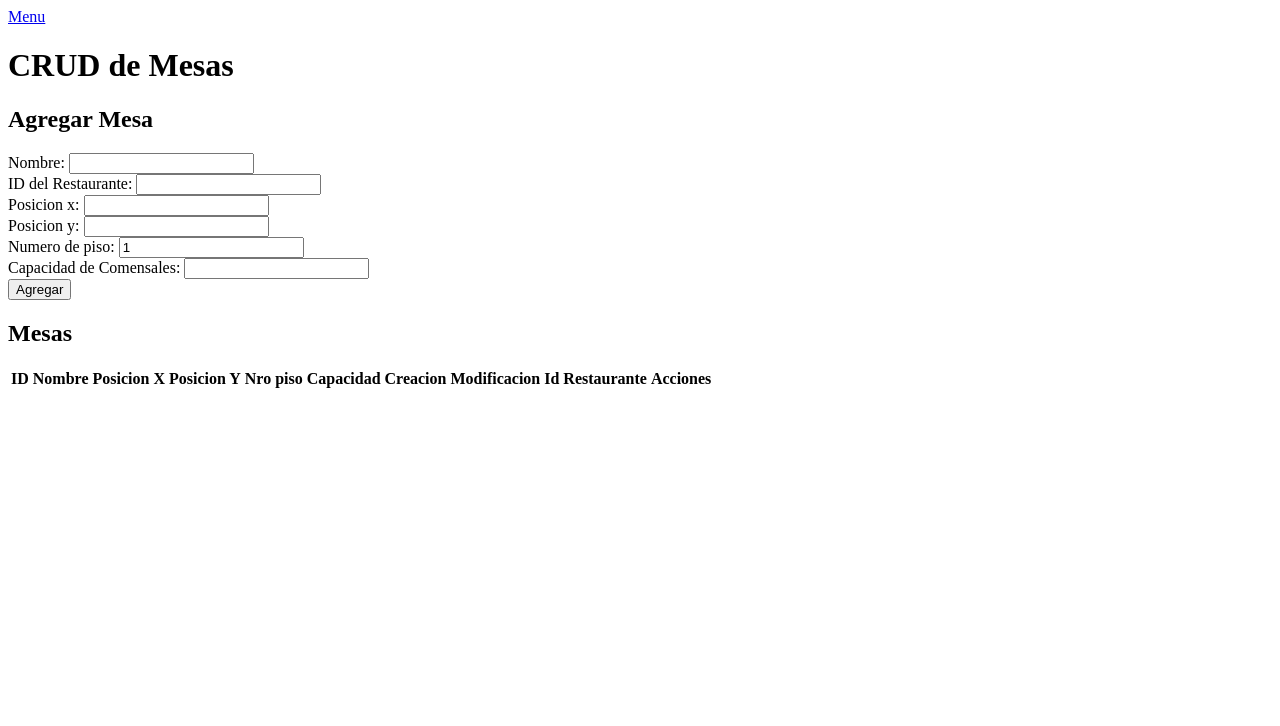
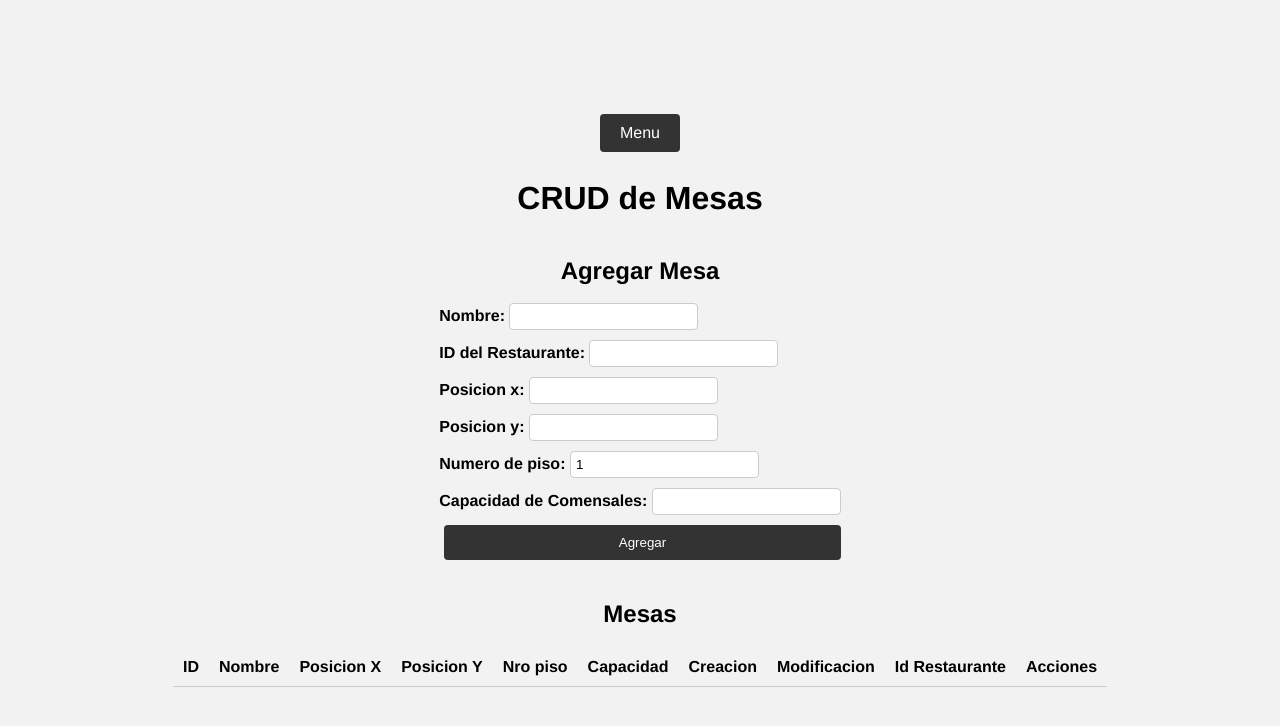
Before and after one commit to jg2kpy/ProjectBackend2, a website with bundled scripts: page frontend/mesas/mesas.html in a window 1280 px wide. Built offline with nearby package versions, Linux system fonts and the light colour scheme; no server answers.

Commit message:
agrega los css

```diff
--- /dev/null
+++ b/frontend/crud.css
@@ -0,0 +1,103 @@
+* {
+    box-sizing: border-box;
+    margin: 0;
+    padding: 0;
+  }
+
+  body {
+    display: flex;
+    justify-content: center;
+    align-items: center;
+    min-height: 100vh;
+    background-color: #f2f2f2;
+    font-family: 'Helvetica', sans-serif;
+  }
+
+  .container {
+    display: flex;
+    flex-direction: column;
+    align-items: center;
+    padding: 20px;
+  }
+
+  h1 {
+    text-align: center;
+    margin-bottom: 20px;
+  }
+
+  h2 {
+    margin-top: 20px;
+  }
+
+  form {
+    display: flex;
+    flex-direction: column;
+    margin-bottom: 20px;
+  }
+
+  form div {
+    margin-bottom: 10px;
+  }
+
+  label {
+    font-weight: bold;
+  }
+
+  input[type="text"] {
+    padding: 5px;
+    border: 1px solid #ccc;
+    border-radius: 4px;
+  }
+
+  input[type="number"] {
+    padding: 5px;
+    border: 1px solid #ccc;
+    border-radius: 4px;
+  }
+
+  button {
+    padding: 10px 20px;
+    background-color: #333;
+    color: #fff;
+    border: none;
+    margin-left: 5px;
+    border-radius: 4px;
+    cursor: pointer;
+  }
+
+  table {
+    width: 100%;
+    border-collapse: collapse;
+    margin-top: 20px;
+  }
+
+  th,
+  td {
+    padding: 10px;
+    text-align: left;
+    border-bottom: 1px solid #ccc;
+  }
+
+  .menu-btn {
+    display: inline-block;
+    padding: 10px 20px;
+    background-color: #333;
+    color: #fff;
+    text-decoration: none;
+    border-radius: 4px;
+    margin-bottom: 10px;
+  }
+
+  .menu-btn:hover {
+    background-color: #555;
+  }
+
+  #editar-formulario {
+    display: none;
+  }
+
+  @media (max-width: 600px) {
+    body {
+      padding: 20px;
+    }
+  }
--- /dev/null
+++ b/frontend/index.css
@@ -0,0 +1,54 @@
+*{
+    box-sizing: border-box;
+    margin: 0;
+    padding: 0;
+}
+
+  body {
+      display: flex;
+      justify-content: center;
+      align-items: center;
+      min-height: 100vh;
+      background-color: #f2f2f2;
+      font-family: 'Helvetica', sans-serif;
+  }
+
+  .container {
+      display: flex;
+      flex-direction: column;
+      align-items: center;
+  }
+
+  h1 {
+      text-align: center;
+      margin-bottom: 20px;
+  }
+
+  ul {
+      list-style: none;
+      text-align: center;
+  }
+
+  li {
+      margin-bottom: 10px;
+  }
+
+  a {
+      display: block;
+      padding: 10px 20px;
+      background-color: #333;
+      color: #fff;
+      text-decoration: none;
+      transition: background-color 0.3s;
+      border-radius: 30px; /* Ajusta el radio de borde para hacer los botones más ovalados */
+  }
+
+  a:hover {
+      background-color: #555;
+  }
+
+  @media (max-width: 600px) {
+      body {
+          padding: 20px;
+      }
+  }
--- a/frontend/mesas/mesas.html
+++ b/frontend/mesas/mesas.html
@@ -4,7 +4,7 @@
 <head>
     <meta charset="UTF-8">
     <title>CRUD de Mesas</title>
-    <!-- <link rel="stylesheet" href="cliente.css"> -->
+    <link rel="stylesheet" href="../crud.css">
 </head>
 
 <body>
@@ -15,6 +15,7 @@
         <h1>CRUD de Mesas</h1>
 
         <h2>Agregar Mesa</h2>
+        <br>
         <form>
             <div>
                 <label for="nombre">Nombre:</label>
--- /dev/null
+++ b/frontend/reservas/lista.css
@@ -0,0 +1,59 @@
+* {
+    box-sizing: border-box;
+    margin: 0;
+    padding: 0;
+  }
+
+  body {
+    display: flex;
+    justify-content: center;
+    align-items: center;
+    min-height: 100vh;
+    background-color: #f2f2f2;
+    font-family: 'Helvetica', sans-serif;
+  }
+
+  .container {
+    display: flex;
+    flex-direction: column;
+    align-items: center;
+    padding: 20px;
+  }
+
+  h1 {
+    text-align: center;
+    margin-bottom: 20px;
+  }
+
+  table {
+    width: 100%;
+    border-collapse: collapse;
+    margin-top: 20px;
+  }
+
+  th,
+  td {
+    padding: 10px;
+    text-align: left;
+    border-bottom: 1px solid #ccc;
+  }
+
+  .menu-btn {
+    display: inline-block;
+    padding: 10px 20px;
+    background-color: #333;
+    color: #fff;
+    text-decoration: none;
+    border-radius: 4px;
+    margin-bottom: 10px;
+  }
+
+  .menu-btn:hover {
+    background-color: #555;
+  }
+
+  @media (max-width: 600px) {
+    body {
+      padding: 20px;
+    }
+  }
--- /dev/null
+++ b/frontend/reservas/reservas.css
@@ -0,0 +1,95 @@
+* {
+    box-sizing: border-box;
+    margin: 0;
+    padding: 0;
+  }
+
+  body {
+    display: flex;
+    justify-content: center;
+    align-items: center;
+    min-height: 100vh;
+    background-color: #f2f2f2;
+    font-family: 'Helvetica', sans-serif;
+  }
+
+  .container {
+    display: flex;
+    flex-direction: column;
+    align-items: center;
+    padding: 20px;
+  }
+
+  h1 {
+    text-align: center;
+    margin-bottom: 20px;
+  }
+
+  h2 {
+    margin-top: 20px;
+  }
+
+  form {
+    display: flex;
+    flex-direction: column;
+    margin-bottom: 20px;
+  }
+
+  form div {
+    margin-bottom: 10px;
+  }
+
+  label {
+    font-weight: bold;
+  }
+
+  input[type="text"],
+  input[type="number"],
+  select {
+    padding: 5px;
+    border: 1px solid #ccc;
+    border-radius: 4px;
+  }
+
+  button,
+  input[type="submit"] {
+    padding: 10px 20px;
+    background-color: #333;
+    color: #fff;
+    border: none;
+    border-radius: 4px;
+    cursor: pointer;
+  }
+
+  table {
+    width: 100%;
+    border-collapse: collapse;
+    margin-top: 20px;
+  }
+
+  th,
+  td {
+    padding: 10px;
+    text-align: left;
+    border-bottom: 1px solid #ccc;
+  }
+
+  .menu-btn {
+    display: inline-block;
+    padding: 10px 20px;
+    background-color: #333;
+    color: #fff;
+    text-decoration: none;
+    border-radius: 4px;
+    margin-bottom: 10px;
+  }
+
+  .menu-btn:hover {
+    background-color: #555;
+  }
+
+  @media (max-width: 600px) {
+    body {
+      padding: 20px;
+    }
+  }
```
Also changed, not shown: frontend/clientes/clientes.html (+2 -1 lines), frontend/index.html (+4 -1 lines), frontend/reservas/lista.html (+1 -0 lines), frontend/reservas/reservas.html (+2 -0 lines), frontend/restaurantes/restaurantes.html (+2 -1 lines).
